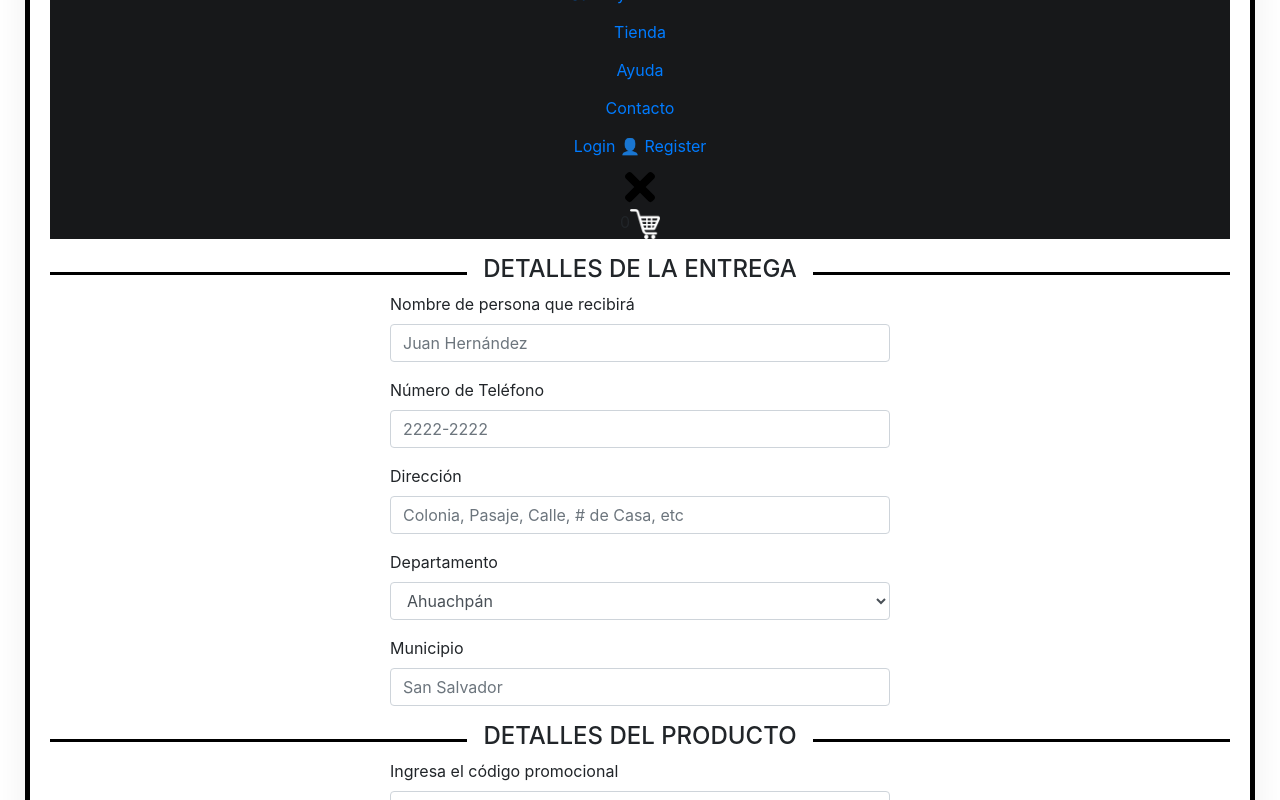
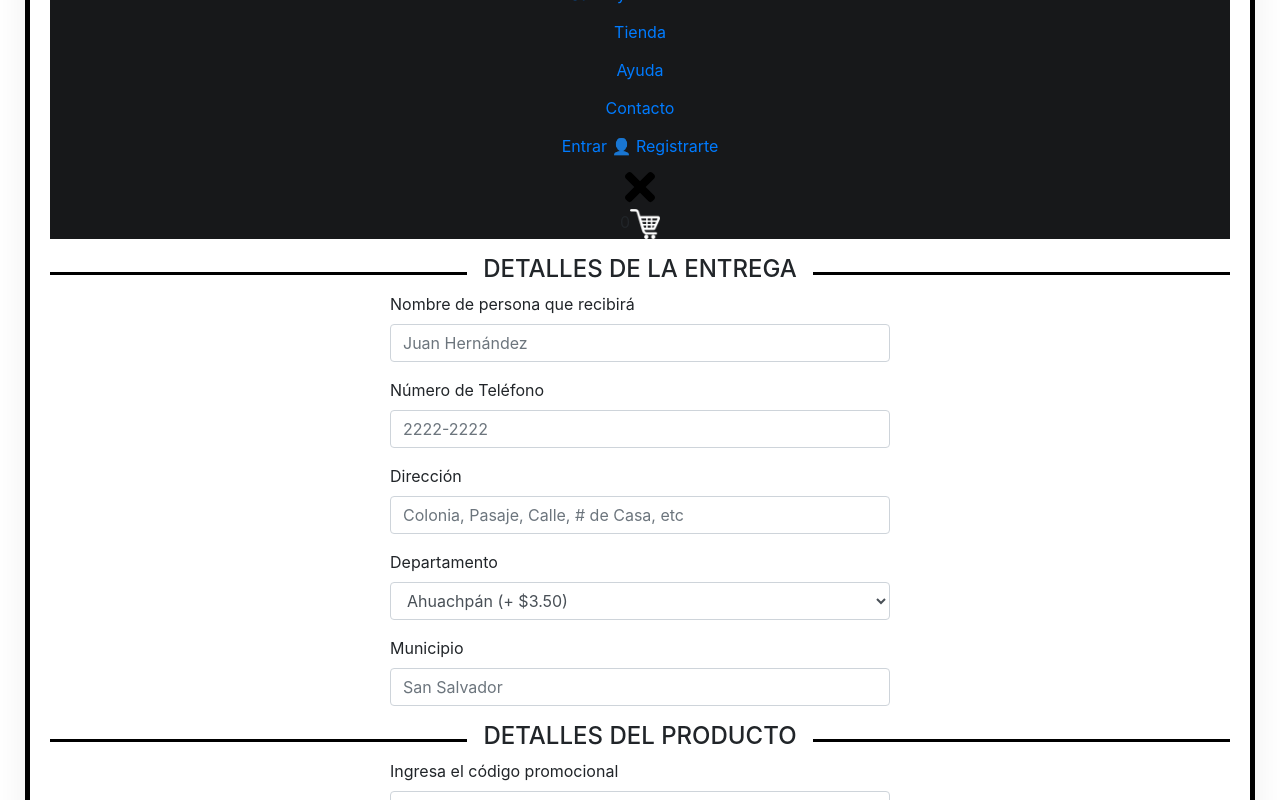
Before and after one commit to luedco/Aceite_CONAMYPE, a React (Create React App) app in the folder client/: page /checkout in a window 1280 px wide. Shown: the part 660-1460 px from the top of the page. Built offline with nearby package versions, Linux system fonts and the light colour scheme; no server answers.

Commit message:
correccion nombres

```diff
--- a/client/src/components/headers/Header.js
+++ b/client/src/components/headers/Header.js
@@ -30,8 +30,8 @@ function Header() {
     const adminRouter = () => {
         return (
             <>
-                <li><Link to="/create_product">Create Product</Link></li>
-                <li><Link to="/category">Categories</Link></li>
+                <li><Link to="/create_product">Crear Producto</Link></li>
+                <li><Link to="/category">Categorias</Link></li>
             </>
         )
     }
@@ -39,8 +39,8 @@ function Header() {
     const loggedRouter = () => {
         return (
             <>
-                <li><Link to="/history">History</Link></li>
-                <li><Link to="/" onClick={logoutUser}>Logout</Link></li>
+                <li><Link to="/history">Historial</Link></li>
+                <li><Link to="/" onClick={logoutUser}>Salir</Link></li>
             </>
         )
     }
@@ -83,7 +83,7 @@ function Header() {
                 {isAdmin && adminRouter()}
 
                 {
-                    isLogged ? loggedRouter() : <li><Button variant="primary-outline"><Link to="/login">Login 👤 Register</Link></Button></li>
+                    isLogged ? loggedRouter() : <li><Button variant="primary-outline"><Link to="/login">Entrar 👤 Registrarte</Link></Button></li>
                 }
 
                 <li onClick={() => setMenu(!menu)}>
--- a/client/src/components/mainpages/checkoutPage/CheckoutPage.css
+++ b/client/src/components/mainpages/checkoutPage/CheckoutPage.css
@@ -16,5 +16,6 @@
 
 .containerCodigo{
     display: flex;
-    flex-direction: row;
+    text-align: justify;
+    justify-content: center;
 }
--- a/client/src/components/mainpages/checkoutPage/CheckoutPage.js
+++ b/client/src/components/mainpages/checkoutPage/CheckoutPage.js
@@ -16,7 +16,7 @@ function CheckoutPage() {
     const [estadoCupon, setEstadoCupon]= useState(false)
     let cuponAplicado = false;
     var valorCupon="";
-    const [costoEnvio, setcostoEnvio]= useState("0.00")
+    const [costoEnvio, setcostoEnvio]= useState("3.50")
 
     function aplicarEnvio(val){
         setcostoEnvio(val.target.value)
@@ -115,20 +115,20 @@ function CheckoutPage() {
                <div class="form-group">
                    <label for="state_id" class="control-label">Departamento</label>
                    <select class="form-control" id="municipio_id" onChange={aplicarEnvio}>
-                       <option value="3.50">Ahuachpán</option>
-                       <option value="4.25">Cabañas</option>
-                       <option value="4.25">Chalatenango</option>
-                       <option value="4.25">Cuscatlán</option>
-                       <option value="4.25">La Libertad</option>
-                       <option value="4.25">La Paz</option>
-                       <option value="2.75">La Unión</option>
-                       <option value="2.75">Morazán</option>
-                       <option value="2.75">San Miguel</option>
-                       <option value="2">San Salvador</option>
-                       <option value="4.25">San Vicente</option>
-                       <option value="3.50">Santa Ana</option>
-                       <option value="3.50">Sonsonate</option>
-                       <option value="2.75">Usulután</option>
+                       <option value="3.50">Ahuachpán (+ $3.50)</option>
+                       <option value="4.25">Cabañas (+ $4.25)</option>
+                       <option value="4.25">Chalatenango (+ $4.25)</option>
+                       <option value="4.25">Cuscatlán (+ $4.25)</option>
+                       <option value="4.25">La Libertad (+ $4.25)</option>
+                       <option value="4.25">La Paz (+ $4.25)</option>
+                       <option value="2.75">La Unión (+ $2.75)</option>
+                       <option value="2.75">Morazán (+ $2.75)</option>
+                       <option value="2.75">San Miguel (+ $2.75)</option>
+                       <option value="2">San Salvador (+ $2.00)</option>
+                       <option value="4.25">San Vicente (+ $4.25)</option>
+                       <option value="3.50">Santa Ana (+ $3.50)</option>
+                       <option value="3.50">Sonsonate (+ $3.50)</option>
+                       <option value="2.75">Usulután (+ $2.75)</option>
                    </select>
                </div>
                <div class="form-group">
```
